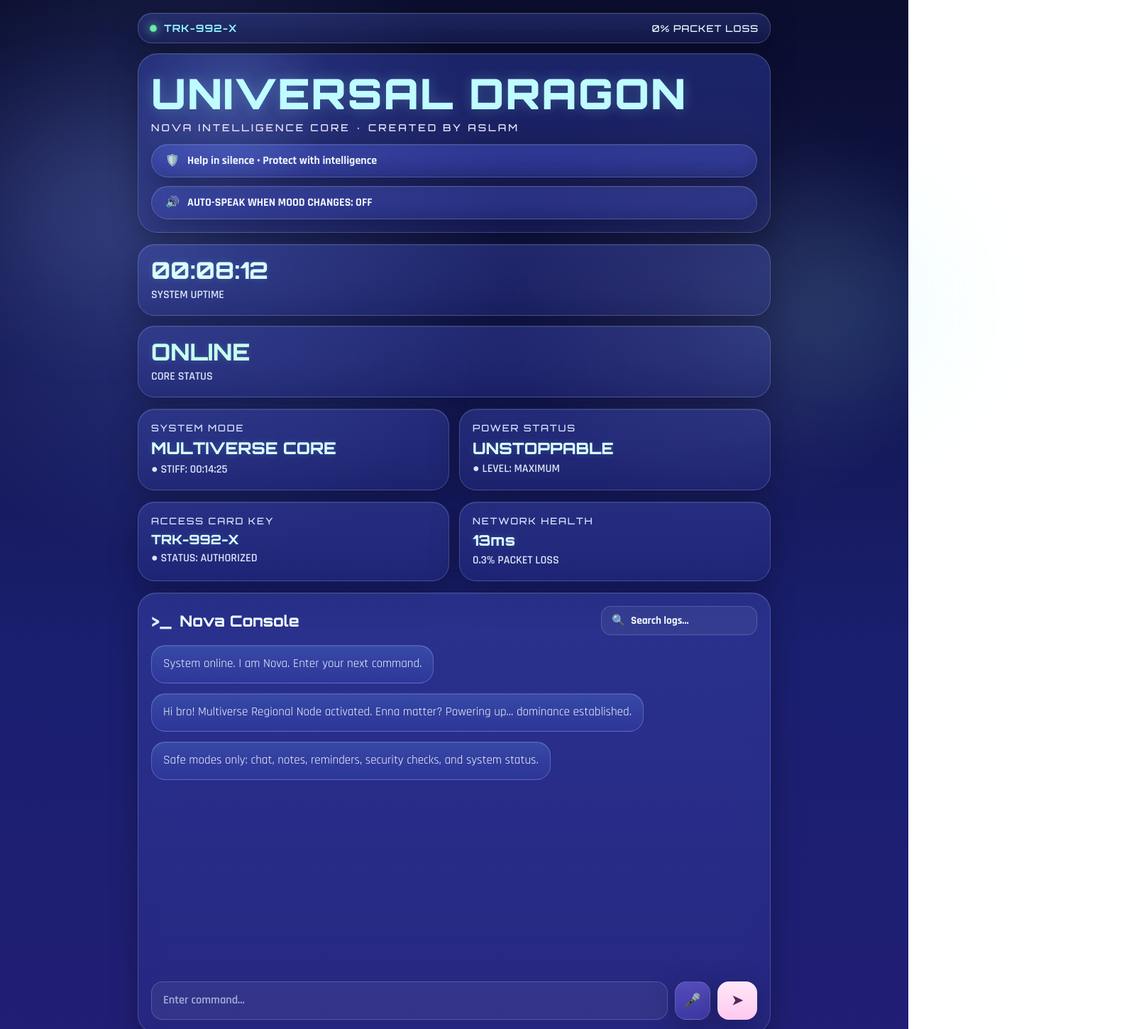
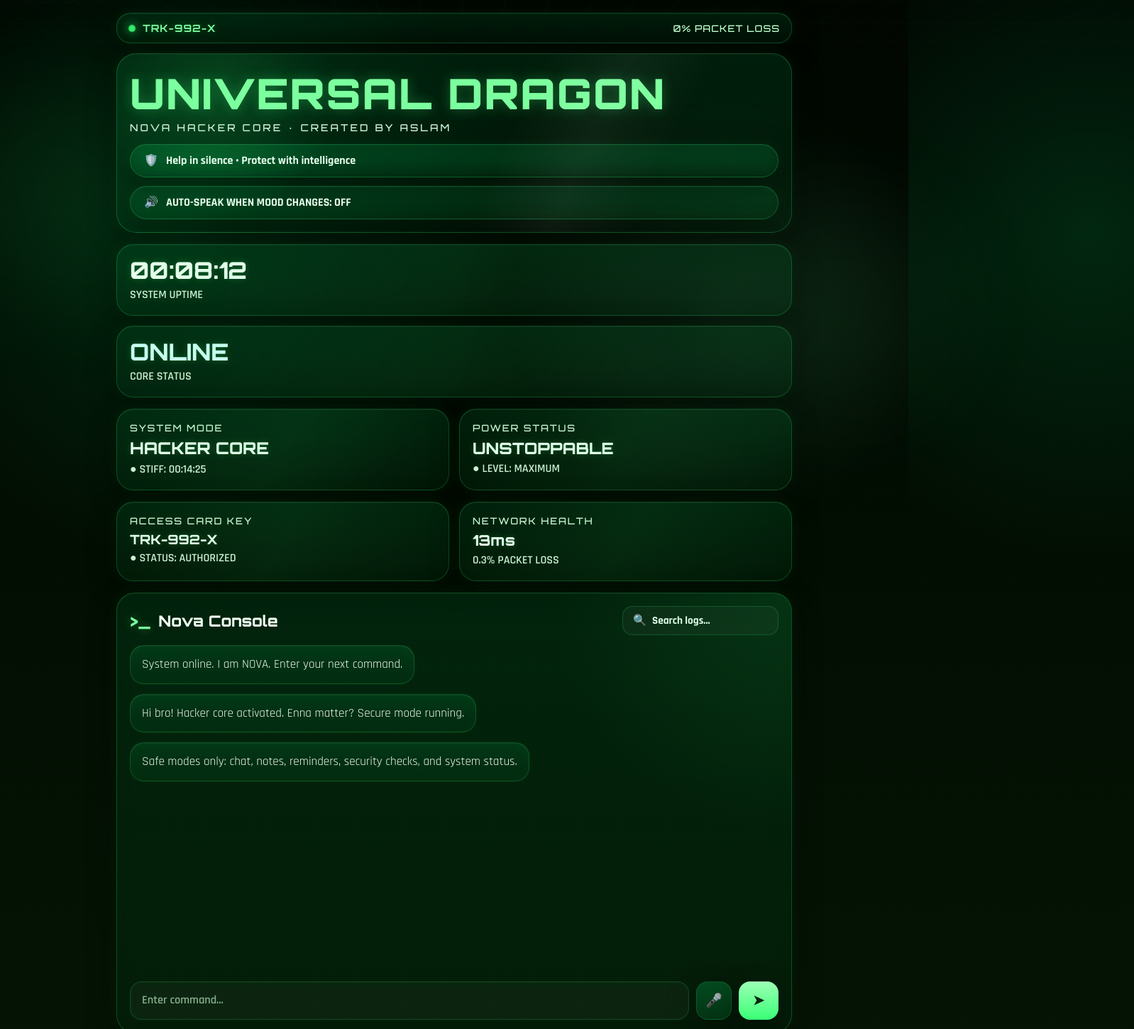
Before and after one commit to UniverseDragon14/nova-intelligence-core, a plain HTML site: page index.html in a window 1280 px wide. Shown: the top 1450 px of the page at 71% size, 1598 px wide, since content can reach past the window. Drawn offline with Linux system fonts and the light colour scheme.

Commit message:
Update title and styles for NOVA Hacker Core

```diff
--- a/index.html
+++ b/index.html
@@ -3,26 +3,24 @@
 <head>
   <meta charset="UTF-8" />
   <meta name="viewport" content="width=device-width, initial-scale=1.0" />
-  <title>Universal Dragon | NOVA Intelligence Core</title>
+  <title>Universal Dragon | NOVA Hacker Core</title>
   <link href="https://fonts.googleapis.com/css2?family=Orbitron:wght@500;700;800;900&family=Rajdhani:wght@400;500;600;700&display=swap" rel="stylesheet">
   <style>
     * { margin: 0; padding: 0; box-sizing: border-box; }
 
     :root{
-      --bg1:#090b22;
-      --bg2:#1b1f68;
-      --bg3:#311a80;
-      --panel:rgba(56,74,190,.26);
-      --panel-2:rgba(71,96,255,.18);
-      --line:rgba(190,220,255,.22);
-      --cyan:#8ff5ff;
-      --cyan-2:#59d9ff;
-      --text:#eef6ff;
-      --muted:#c9d5ff;
-      --soft:#9fb2ff;
-      --green:#77ffb3;
-      --pink:#ffc6ef;
-      --shadow:0 10px 40px rgba(0,0,0,.28);
+      --bg1:#010601;
+      --bg2:#031003;
+      --bg3:#071a07;
+      --panel:rgba(0,255,120,.08);
+      --panel-2:rgba(0,255,120,.05);
+      --line:rgba(57,255,117,.22);
+      --green:#39ff75;
+      --green-2:#7cff9e;
+      --green-soft:#baffca;
+      --text:#ddffe6;
+      --muted:#97d7a8;
+      --shadow:0 12px 40px rgba(0,0,0,.45);
       --radius:22px;
     }
 
@@ -30,49 +28,97 @@
       font-family:'Rajdhani',sans-serif;
       color:var(--text);
       min-height:100vh;
+      overflow-x:hidden;
       background:
-        radial-gradient(circle at 20% 15%, rgba(120,150,255,.25), transparent 22%),
-        radial-gradient(circle at 80% 20%, rgba(255,255,255,.08), transparent 15%),
-        radial-gradient(circle at 50% 85%, rgba(100,220,255,.15), transparent 18%),
-        linear-gradient(180deg, #0a0d2d 0%, #1a1f6f 42%, #2a1e7d 100%);
-      overflow-x:hidden;
+        radial-gradient(circle at 20% 15%, rgba(0,255,120,.12), transparent 22%),
+        radial-gradient(circle at 80% 20%, rgba(120,255,180,.08), transparent 15%),
+        radial-gradient(circle at 50% 85%, rgba(0,255,120,.10), transparent 18%),
+        linear-gradient(180deg, var(--bg1) 0%, var(--bg2) 45%, var(--bg3) 100%);
+      perspective: 1200px;
     }
 
     .bg-grid{
-      position:fixed; inset:0; pointer-events:none; z-index:0;
+      position:fixed;
+      inset:0;
+      pointer-events:none;
+      z-index:0;
       background-image:
-        linear-gradient(rgba(255,255,255,.03) 1px, transparent 1px),
-        linear-gradient(90deg, rgba(255,255,255,.03) 1px, transparent 1px);
+        linear-gradient(rgba(57,255,117,.06) 1px, transparent 1px),
+        linear-gradient(90deg, rgba(57,255,117,.06) 1px, transparent 1px);
       background-size:34px 34px;
-      opacity:.22;
+      opacity:.28;
+      transform: perspective(1200px) rotateX(72deg) translateY(-16vh) scale(1.8);
+      transform-origin:center top;
+    }
+
+    .scanlines{
+      position:fixed;
+      inset:0;
+      pointer-events:none;
+      z-index:1;
+      background: repeating-linear-gradient(
+        to bottom,
+        rgba(255,255,255,.02) 0px,
+        rgba(255,255,255,.02) 1px,
+        transparent 2px,
+        transparent 4px
+      );
+      opacity:.1;
     }
 
     .glow{
-      position:fixed; inset:auto;
-      width:420px; height:420px; border-radius:50%;
-      filter:blur(70px); opacity:.18; pointer-events:none; z-index:0;
-      background:radial-gradient(circle, #98b6ff, transparent 65%);
-      top:80px; left:-90px;
+      position:fixed;
+      width:420px;
+      height:420px;
+      border-radius:50%;
+      filter:blur(90px);
+      opacity:.18;
+      pointer-events:none;
+      z-index:0;
+      background:radial-gradient(circle, rgba(57,255,117,.7), transparent 65%);
+      top:60px;
+      left:-120px;
     }
 
     .glow.right{
-      top:220px; right:-120px; left:auto;
-      background:radial-gradient(circle, #7ef0ff, transparent 65%);
+      top:220px;
+      right:-120px;
+      left:auto;
+      background:radial-gradient(circle, rgba(90,255,160,.6), transparent 65%);
     }
 
     .wrap{
-      position:relative; z-index:1;
-      width:min(920px, 100%);
+      position:relative;
+      z-index:2;
+      width:min(980px, 100%);
       margin:0 auto;
       padding:18px 14px 28px;
     }
 
     .glass{
-      background:linear-gradient(180deg, rgba(98,118,255,.22), rgba(65,77,187,.18));
+      background:
+        linear-gradient(180deg, rgba(0,255,120,.09), rgba(0,255,120,.04));
       border:1px solid var(--line);
-      box-shadow:var(--shadow), inset 0 1px 0 rgba(255,255,255,.08);
-      backdrop-filter: blur(14px);
-      -webkit-backdrop-filter: blur(14px);
+      box-shadow:
+        var(--shadow),
+        inset 0 1px 0 rgba(255,255,255,.04),
+        0 0 20px rgba(57,255,117,.08);
+      backdrop-filter: blur(12px);
+      -webkit-backdrop-filter: blur(12px);
+    }
+
+    .panel-3d{
+      transform-style:preserve-3d;
+      transition:transform .25s ease, box-shadow .25s ease, border-color .25s ease;
+    }
+
+    .panel-3d:hover{
+      transform:translateY(-2px) rotateX(2deg) rotateY(-2deg);
+      box-shadow:
+        0 16px 45px rgba(0,0,0,.5),
+        0 0 24px rgba(57,255,117,.14),
+        inset 0 1px 0 rgba(255,255,255,.06);
+      border-color:rgba(57,255,117,.35);
     }
 
     .topbar{
@@ -85,18 +131,23 @@
     }
 
     .topbar .left{
-      display:flex; align-items:center; gap:10px;
+      display:flex;
+      align-items:center;
+      gap:10px;
       font-family:'Orbitron',monospace;
       font-size:.88rem;
-      color:var(--cyan);
+      color:var(--green-2);
       letter-spacing:1px;
       font-weight:700;
+      text-shadow:0 0 12px rgba(57,255,117,.35);
     }
 
     .green-dot{
-      width:10px; height:10px; border-radius:999px;
-      background:#74ffb2;
-      box-shadow:0 0 14px #74ffb2;
+      width:10px;
+      height:10px;
+      border-radius:999px;
+      background:var(--green);
+      box-shadow:0 0 14px var(--green);
       animation:pulse 1.8s infinite;
     }
 
@@ -107,7 +158,7 @@
 
     .topbar .right{
       font-family:'Orbitron',monospace;
-      color:#e5fbff;
+      color:var(--green-soft);
       font-size:.82rem;
       letter-spacing:1px;
     }
@@ -117,8 +168,24 @@
       padding:26px 18px 18px;
       margin-bottom:16px;
       background:
-        radial-gradient(circle at 15% 25%, rgba(148,183,255,.20), transparent 18%),
-        linear-gradient(180deg, rgba(76,98,255,.28), rgba(62,68,177,.20));
+        radial-gradient(circle at 15% 25%, rgba(57,255,117,.13), transparent 20%),
+        linear-gradient(180deg, rgba(0,255,120,.10), rgba(0,255,120,.04));
+      position:relative;
+      overflow:hidden;
+    }
+
+    .hero::after{
+      content:"";
+      position:absolute;
+      inset:0;
+      background:linear-gradient(115deg, transparent 10%, rgba(255,255,255,.05) 22%, transparent 34%);
+      transform:translateX(-120%);
+      animation:sweep 7s linear infinite;
+      pointer-events:none;
+    }
+
+    @keyframes sweep{
+      to { transform:translateX(120%); }
     }
 
     .brand{
@@ -127,15 +194,15 @@
       font-weight:900;
       line-height:1;
       letter-spacing:2px;
-      color:#bffcff;
-      text-shadow:0 0 18px rgba(143,245,255,.25);
+      color:var(--green-2);
+      text-shadow:0 0 18px rgba(57,255,117,.32);
       margin-bottom:10px;
       text-transform:uppercase;
     }
 
     .sub{
       font-family:'Orbitron',monospace;
-      color:#f6f0ff;
+      color:#d8ffe3;
       letter-spacing:3px;
       text-transform:uppercase;
       font-size:.86rem;
@@ -144,57 +211,25 @@
     }
 
     .pill{
-      display:flex; align-items:center; gap:10px;
+      display:flex;
+      align-items:center;
+      gap:10px;
       border-radius:999px;
       padding:12px 18px;
       margin-top:10px;
       font-weight:700;
       font-size:1rem;
+      color:#e6ffed;
     }
 
     .pill + .pill{ margin-top:12px; }
-
-    .pill .icon{
-      width:22px; text-align:center; opacity:.95;
-    }
+    .pill .icon{ width:22px; text-align:center; opacity:.95; }
 
     .grid{
       display:grid;
       grid-template-columns:1fr;
       gap:14px;
       margin-bottom:16px;
-    }
-
-    .card{
-      border-radius:24px;
-      padding:18px 18px;
-    }
-
-    .mini-label{
-      font-family:'Orbitron',monospace;
-      font-size:.82rem;
-      letter-spacing:1.8px;
-      text-transform:uppercase;
-      color:#dfe9ff;
-      margin-bottom:8px;
-      opacity:.95;
-    }
-
-    .big-value{
-      font-family:'Orbitron',monospace;
-      font-size:2.05rem;
-      font-weight:800;
-      color:#d9ffff;
-      line-height:1.1;
-      text-shadow:0 0 10px rgba(150,235,255,.18);
-    }
-
-    .sub-value{
-      margin-top:6px;
-      color:#e7efff;
-      font-size:1rem;
-      font-weight:600;
-      opacity:.95;
     }
 
     .split{
@@ -204,10 +239,63 @@
       margin-bottom:16px;
     }
 
+    .card{
+      border-radius:24px;
+      padding:18px;
+      position:relative;
+      overflow:hidden;
+    }
+
+    .card::before{
+      content:"";
+      position:absolute;
+      inset:-1px;
+      border-radius:24px;
+      pointer-events:none;
+      background:linear-gradient(120deg, transparent, rgba(57,255,117,.06), transparent);
+    }
+
+    .mini-label{
+      font-family:'Orbitron',monospace;
+      font-size:.82rem;
+      letter-spacing:1.8px;
+      text-transform:uppercase;
+      color:#cbffd8;
+      margin-bottom:8px;
+      opacity:.95;
+    }
+
+    .big-value{
+      font-family:'Orbitron',monospace;
+      font-size:2.05rem;
+      font-weight:800;
+      color:#e5ffec;
+      line-height:1.1;
+      text-shadow:0 0 10px rgba(57,255,117,.22);
+    }
+
+    .sub-value{
+      margin-top:6px;
+      color:#d4ffde;
+      font-size:1rem;
+      font-weight:600;
+      opacity:.95;
+    }
+
     .console{
       border-radius:26px;
       padding:18px;
       margin-bottom:16px;
+      position:relative;
+      overflow:hidden;
+    }
+
+    .console::before{
+      content:"";
+      position:absolute;
+      inset:0;
+      background:radial-gradient(circle at top right, rgba(57,255,117,.08), transparent 30%);
+      pointer-events:none;
     }
 
     .console-head{
@@ -222,26 +310,31 @@
       font-family:'Orbitron',monospace;
       font-size:1.35rem;
       font-weight:800;
-      color:#f1fbff;
-      display:flex; align-items:center; gap:10px;
+      color:#f1fff3;
+      display:flex;
+      align-items:center;
+      gap:10px;
     }
 
     .console-title .prompt{
-      color:#d8f0ff;
+      color:var(--green-2);
       font-size:1.45rem;
+      text-shadow:0 0 12px rgba(57,255,117,.35);
     }
 
     .search{
       min-width:220px;
       max-width:260px;
-      display:flex; align-items:center; gap:8px;
+      display:flex;
+      align-items:center;
+      gap:8px;
       padding:10px 14px;
       border-radius:14px;
-      color:#f4fbff;
+      color:#e6ffed;
       font-weight:700;
       font-size:.95rem;
-      background:rgba(255,255,255,.06);
-      border:1px solid rgba(255,255,255,.16);
+      background:rgba(255,255,255,.03);
+      border:1px solid rgba(57,255,117,.18);
     }
 
     .chat-box{
@@ -257,7 +350,7 @@
 
     .chat-box::-webkit-scrollbar{ width:8px; }
     .chat-box::-webkit-scrollbar-thumb{
-      background:rgba(255,255,255,.18);
+      background:rgba(57,255,117,.22);
       border-radius:999px;
     }
 
@@ -265,12 +358,22 @@
       max-width:84%;
       border-radius:20px;
       padding:14px 16px;
-      border:1px solid rgba(220,240,255,.22);
-      box-shadow: inset 0 1px 0 rgba(255,255,255,.10);
+      border:1px solid rgba(57,255,117,.18);
+      box-shadow: inset 0 1px 0 rgba(255,255,255,.05), 0 0 10px rgba(57,255,117,.05);
       font-size:1.07rem;
-      line-height:1.4;
+      line-height:1.45;
       animation:fadeUp .25s ease;
       white-space:pre-wrap;
+      position:relative;
+    }
+
+    .msg::after{
+      content:"";
+      position:absolute;
+      inset:0;
+      border-radius:20px;
+      pointer-events:none;
+      box-shadow: inset 0 0 18px rgba(57,255,117,.03);
     }
 
     @keyframes fadeUp{
@@ -280,14 +383,14 @@
 
     .msg.bot{
       align-self:flex-start;
-      background:linear-gradient(180deg, rgba(110,160,255,.23), rgba(72,92,224,.18));
-      color:#f5fbff;
+      background:linear-gradient(180deg, rgba(0,255,120,.10), rgba(0,255,120,.04));
+      color:#f0fff4;
     }
 
     .msg.user{
       align-self:flex-end;
-      background:linear-gradient(180deg, rgba(167,128,255,.22), rgba(119,93,224,.18));
-      color:#fff5ff;
+      background:linear-gradient(180deg, rgba(20,80,35,.7), rgba(10,40,18,.7));
+      color:#ebffee;
       border-bottom-right-radius:8px;
     }
 
@@ -295,16 +398,19 @@
       margin-top:8px;
       display:flex;
       gap:8px;
-      opacity:.9;
+      opacity:.92;
     }
 
     .tiny-btn{
-      width:28px; height:28px;
+      width:28px;
+      height:28px;
       border-radius:10px;
-      border:1px solid rgba(255,255,255,.14);
-      background:rgba(255,255,255,.08);
+      border:1px solid rgba(57,255,117,.16);
+      background:rgba(255,255,255,.04);
       color:#fff;
-      display:flex; align-items:center; justify-content:center;
+      display:flex;
+      align-items:center;
+      justify-content:center;
       font-size:.88rem;
       cursor:pointer;
     }
@@ -319,53 +425,62 @@
     .text-input{
       height:54px;
       border-radius:16px;
-      border:1px solid rgba(255,255,255,.18);
-      background:rgba(255,255,255,.06);
+      border:1px solid rgba(57,255,117,.18);
+      background:rgba(255,255,255,.03);
       color:#fff;
       padding:0 16px;
       font-size:1.02rem;
       outline:none;
       font-family:'Rajdhani',sans-serif;
       font-weight:600;
+      box-shadow: inset 0 0 10px rgba(57,255,117,.05);
     }
 
-    .text-input::placeholder{ color:#d7e3ff; opacity:.72; }
+    .text-input::placeholder{ color:#c8ffd4; opacity:.65; }
 
     .round-btn{
-      height:54px; width:50px;
-      border:none; border-radius:16px;
+      height:54px;
+      width:50px;
+      border:none;
+      border-radius:16px;
       cursor:pointer;
       color:#fff;
       font-size:1.18rem;
       box-shadow:var(--shadow);
+      transition:transform .2s ease, box-shadow .2s ease;
+    }
+
+    .round-btn:hover{
+      transform:translateY(-1px) scale(1.02);
+      box-shadow:0 0 18px rgba(57,255,117,.14);
     }
 
     .mic-btn{
-      background:linear-gradient(180deg, rgba(142,120,255,.45), rgba(107,91,230,.35));
-      border:1px solid rgba(255,255,255,.16);
+      background:linear-gradient(180deg, rgba(0,255,120,.20), rgba(0,255,120,.10));
+      border:1px solid rgba(57,255,117,.16);
     }
 
     .send-btn{
       width:56px;
-      background:linear-gradient(180deg, #ffe8f8, #ffc8ef);
-      color:#4d2858;
+      background:linear-gradient(180deg, #9dffb5, #39ff75);
+      color:#06220d;
       font-weight:900;
     }
 
-    .note-card,
-    .stat-card,
-    .sec-card{
+    .note-card,.stat-card,.sec-card{
       border-radius:24px;
       padding:16px;
       margin-bottom:14px;
     }
 
     .section-title{
-      display:flex; justify-content:space-between; align-items:center;
+      display:flex;
+      justify-content:space-between;
+      align-items:center;
       margin-bottom:12px;
       font-family:'Orbitron',monospace;
       font-size:1rem;
-      color:#f2fbff;
+      color:#f2fff4;
       font-weight:700;
     }
 
@@ -374,65 +489,66 @@
       min-height:180px;
       resize:vertical;
       border-radius:18px;
-      border:1px solid rgba(255,255,255,.18);
-      background:rgba(255,255,255,.06);
+      border:1px solid rgba(57,255,117,.18);
+      background:rgba(255,255,255,.03);
       color:#fff;
       padding:16px;
       font-size:1rem;
       font-family:'Rajdhani',sans-serif;
       outline:none;
+      box-shadow: inset 0 0 12px rgba(57,255,117,.05);
     }
 
-    .notes::placeholder{ color:#d7e3ff; opacity:.7; }
+    .notes::placeholder{ color:#d7ffe0; opacity:.7; }
 
     .note-help{
       margin-top:8px;
       font-size:.9rem;
-      color:#f0f6ff;
+      color:#eaffee;
       opacity:.84;
     }
 
-    .stat{
-      margin-bottom:14px;
-    }
-
+    .stat{ margin-bottom:14px; }
     .stat:last-child{ margin-bottom:0; }
 
     .stat-head{
-      display:flex; justify-content:space-between; align-items:center;
+      display:flex;
+      justify-content:space-between;
+      align-items:center;
       margin-bottom:8px;
       font-family:'Orbitron',monospace;
-      color:#f4fbff;
+      color:#f4fff6;
       font-size:.95rem;
     }
 
     .bar{
       height:14px;
       border-radius:999px;
-      background:rgba(255,255,255,.08);
+      background:rgba(255,255,255,.05);
       overflow:hidden;
-      border:1px solid rgba(255,255,255,.12);
+      border:1px solid rgba(57,255,117,.12);
     }
 
     .fill{
       height:100%;
       border-radius:999px;
-      background:linear-gradient(90deg, #a7fbff, #7be3ff);
-      box-shadow:0 0 14px rgba(123,227,255,.3);
+      background:linear-gradient(90deg, #baffca, #39ff75);
+      box-shadow:0 0 14px rgba(57,255,117,.35);
+      transition:width .7s ease;
     }
 
     .sec-box{
       border-radius:18px;
-      padding:14px 14px;
-      background:rgba(255,255,255,.05);
-      border:1px solid rgba(255,255,255,.14);
+      padding:14px;
+      background:rgba(255,255,255,.03);
+      border:1px solid rgba(57,255,117,.14);
     }
 
     .sec-title{
       font-family:'Orbitron',monospace;
       font-size:.94rem;
       margin-bottom:8px;
-      color:#eeffff;
+      color:#eefff1;
     }
 
     .sec-ok{
@@ -442,7 +558,7 @@
     }
 
     .sec-text{
-      color:#f0f5ff;
+      color:#f0fff4;
       font-size:.96rem;
       opacity:.92;
       line-height:1.45;
@@ -451,7 +567,7 @@
     .footer{
       text-align:center;
       margin-top:10px;
-      color:#eef4ff;
+      color:#e9ffed;
       opacity:.84;
       font-family:'Orbitron',monospace;
       font-size:.82rem;
@@ -460,11 +576,15 @@
     }
 
     .typing{
-      display:flex; gap:6px; align-items:center;
+      display:flex;
+      gap:6px;
+      align-items:center;
     }
 
     .typing span{
-      width:8px; height:8px; border-radius:50%;
+      width:8px;
+      height:8px;
+      border-radius:50%;
       background:#dffcff;
       animation:bounce 1.2s infinite;
       opacity:.8;
@@ -478,7 +598,7 @@
       40%{ transform:scale(1); opacity:1; }
     }
 
-    @media (max-width: 700px){
+    @media (max-width:700px){
       .split{ grid-template-columns:1fr; }
       .console-head{ flex-direction:column; align-items:stretch; }
       .search{ max-width:none; }
@@ -489,11 +609,12 @@
 </head>
 <body>
   <div class="bg-grid"></div>
+  <div class="scanlines"></div>
   <div class="glow"></div>
   <div class="glow right"></div>
 
   <div class="wrap">
-    <div class="topbar glass">
+    <div class="topbar glass panel-3d">
       <div class="left">
         <div class="green-dot"></div>
         <span>TRK-992-X</span>
@@ -501,41 +622,41 @@
       <div class="right">0% PACKET LOSS</div>
     </div>
 
-    <section class="hero glass">
+    <section class="hero glass panel-3d">
       <div class="brand">UNIVERSAL DRAGON</div>
-      <div class="sub">NOVA Intelligence Core · Created by Aslam</div>
+      <div class="sub">NOVA Hacker Core · Created by Aslam</div>
 
-      <div class="pill glass">
+      <div class="pill glass panel-3d">
         <span class="icon">🛡️</span>
         <span>Help in silence • Protect with intelligence</span>
       </div>
 
-      <div class="pill glass" id="voiceStatus">
+      <div class="pill glass panel-3d" id="voiceStatus">
         <span class="icon">🔊</span>
         <span>AUTO-SPEAK WHEN MOOD CHANGES: OFF</span>
       </div>
     </section>
 
     <div class="grid">
-      <div class="card glass">
+      <div class="card glass panel-3d">
         <div class="big-value" id="uptime">00:08:07</div>
         <div class="sub-value">SYSTEM UPTIME</div>
       </div>
 
-      <div class="card glass">
+      <div class="card glass panel-3d">
         <div class="big-value" style="color:#c8fff0;">ONLINE</div>
         <div class="sub-value">CORE STATUS</div>
       </div>
     </div>
 
     <div class="split">
-      <div class="card glass">
+      <div class="card glass panel-3d">
         <div class="mini-label">System Mode</div>
-        <div class="big-value" style="font-size:1.45rem;">MULTIVERSE CORE</div>
+        <div class="big-value" style="font-size:1.45rem;">HACKER CORE</div>
         <div class="sub-value">● STIFF: <span id="stiffClock">00:14:20</span></div>
       </div>
 
-      <div class="card glass">
+      <div class="card glass panel-3d">
         <div class="mini-label">Power Status</div>
         <div class="big-value" style="font-size:1.4rem;">UNSTOPPABLE</div>
         <div class="sub-value">● LEVEL: MAXIMUM</div>
@@ -543,28 +664,28 @@
     </div>
 
     <div class="split">
-      <div class="card glass">
+      <div class="card glass panel-3d">
         <div class="mini-label">Access Card Key</div>
         <div class="big-value" style="font-size:1.15rem;">TRK-992-X</div>
         <div class="sub-value">● STATUS: AUTHORIZED</div>
       </div>
 
-      <div class="card glass">
+      <div class="card glass panel-3d">
         <div class="mini-label">Network Health</div>
         <div class="big-value" id="latencyValue" style="font-size:1.3rem;">16ms</div>
         <div class="sub-value"><span id="packetLossValue">0.2%</span> PACKET LOSS</div>
       </div>
     </div>
 
-    <section class="console glass">
+    <section class="console glass panel-3d">
       <div class="console-head">
         <div class="console-title"><span class="prompt">&gt;_</span> Nova Console</div>
         <div class="search">🔍 <span>Search logs...</span></div>
       </div>
 
       <div class="chat-box" id="chatBox">
-        <div class="msg bot">System online. I am Nova. Enter your next command.</div>
-        <div class="msg bot">Hi bro! Multiverse Regional Node activated. Enna matter? Powering up... dominance established.</div>
+        <div class="msg bot">System online. I am NOVA. Enter your next command.</div>
+        <div class="msg bot">Hi bro! Hacker core activated. Enna matter? Secure mode running.</div>
         <div class="msg bot">Safe modes only: chat, notes, reminders, security checks, and system status.</div>
       </div>
 
@@ -575,7 +696,7 @@
       </div>
     </section>
 
-    <section class="note-card glass">
+    <section class="note-card glass panel-3d">
       <div class="section-title">
         <span>🗂️ System Notes</span>
         <span id="saveStatus">Not saved</span>
@@ -584,7 +705,7 @@
       <div class="note-help">* Auto-save active: Saves every 30s or after 2s of inactivity.</div>
     </section>
 
-    <section class="stat-card glass">
+    <section class="stat-card glass panel-3d">
       <div class="stat">
         <div class="stat-head">
           <span>⚡ CPU LOAD</span>
@@ -610,7 +731,7 @@
       </div>
     </section>
 
-    <section class="sec-card glass">
+    <section class="sec-card glass panel-3d">
       <div class="sec-box">
         <div class="sec-title">SECURITY STATUS</div>
         <div class="sec-ok">Ethical Mode Active</div>
@@ -618,7 +739,7 @@
       </div>
     </section>
 
-    <div class="footer">Universal Dragon OS v1 • Nova Intelligence Core • Secure Build</div>
+    <div class="footer">Universal Dragon OS v1 • NOVA Hacker Core • Secure Build</div>
   </div>
 
   <script>
@@ -679,9 +800,7 @@
         copyBtn.className = "tiny-btn";
         copyBtn.textContent = "⧉";
         copyBtn.onclick = async () => {
-          try {
-            await navigator.clipboard.writeText(text);
-          } catch {}
+          try { await navigator.clipboard.writeText(text); } catch {}
         };
 
         const speakBtn = document.createElement("button");
@@ -810,6 +929,21 @@
 
     window.addEventListener("load", () => {
       updateTelemetry();
+
+      document.querySelectorAll(".panel-3d").forEach(card => {
+        card.addEventListener("mousemove", e => {
+          const rect = card.getBoundingClientRect();
+          const x = e.clientX - rect.left;
+          const y = e.clientY - rect.top;
+          const rx = ((y / rect.height) - 0.5) * -4;
+          const ry = ((x / rect.width) - 0.5) * 4;
+          card.style.transform = `translateY(-2px) rotateX(${rx}deg) rotateY(${ry}deg)`;
+        });
+
+        card.addEventListener("mouseleave", () => {
+          card.style.transform = "";
+        });
+      });
     });
   </script>
 </body>
```
